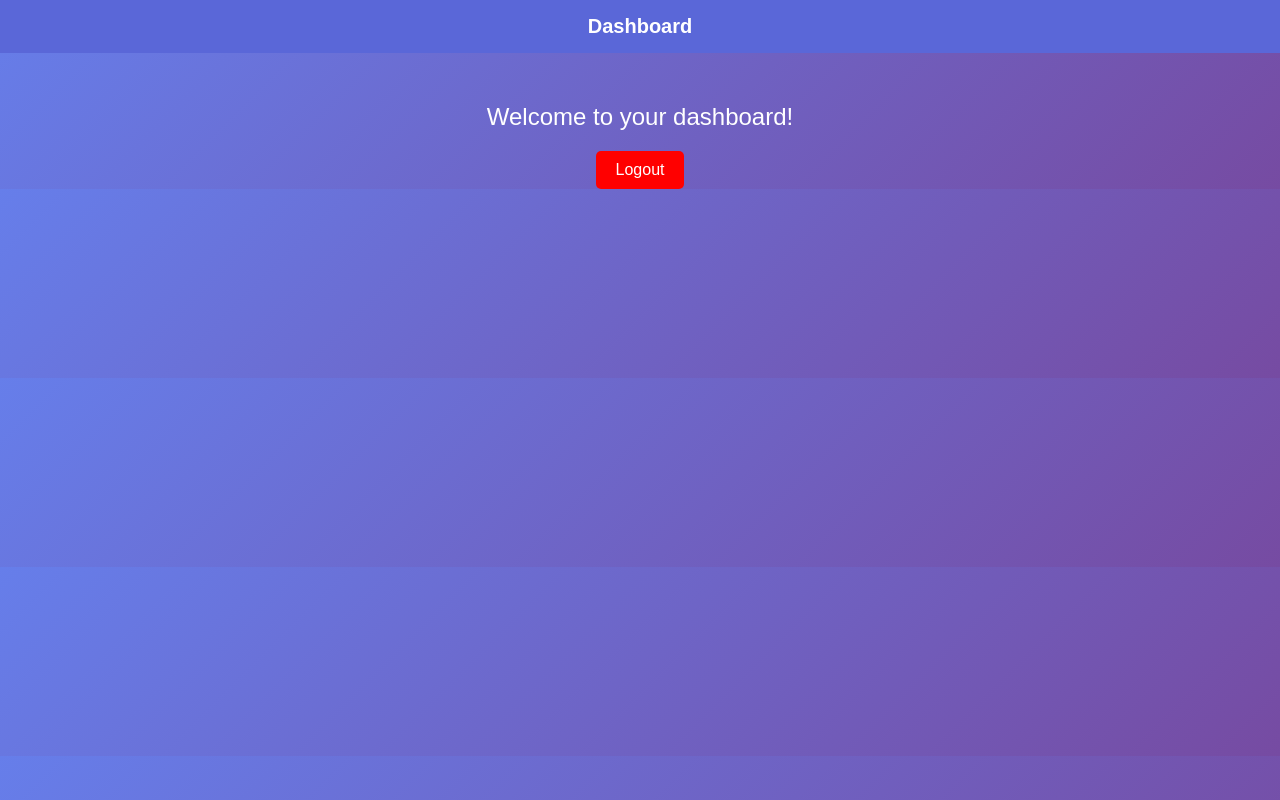
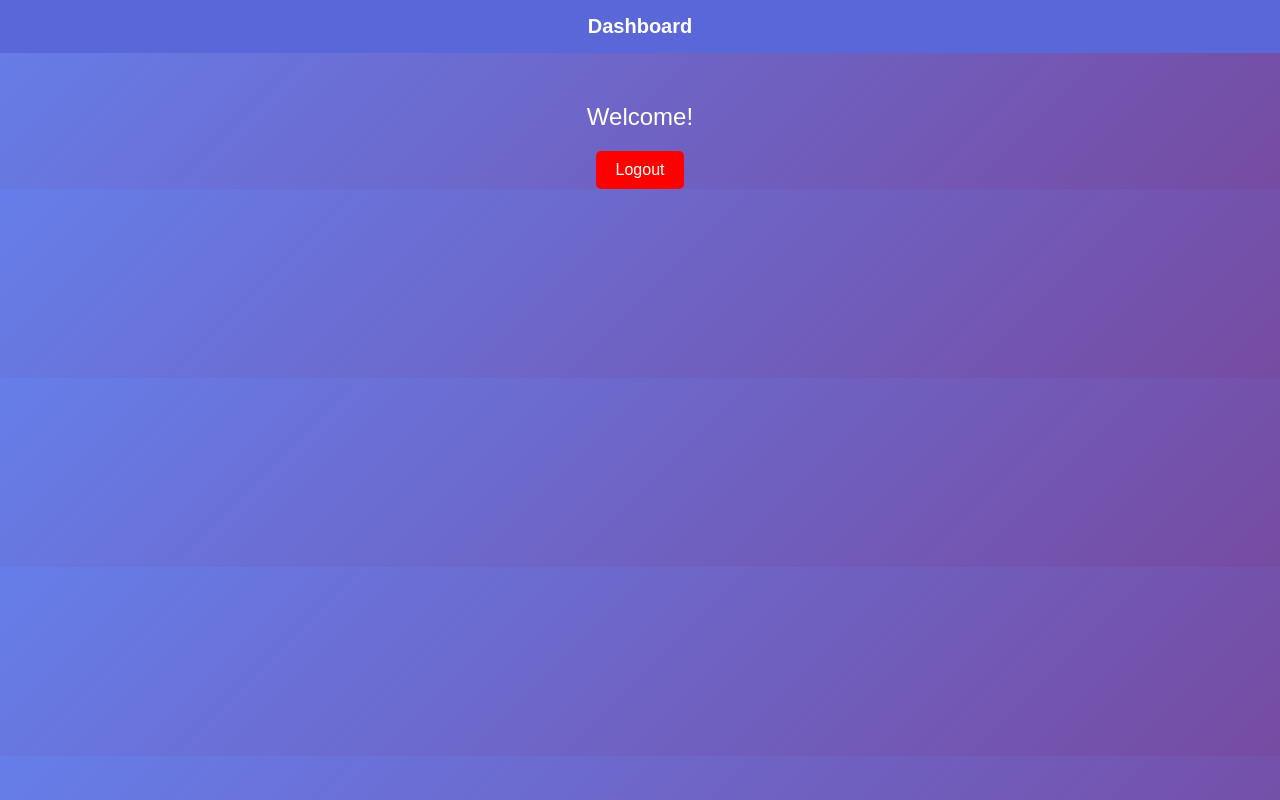
Before and after one commit to habivee/performancetask, a plain HTML site: page dashboard.html in a window 1280 px wide. Drawn offline with Linux system fonts and the light colour scheme.

Commit message:
Update dashboard.html

```diff
--- a/dashboard.html
+++ b/dashboard.html
@@ -45,7 +45,7 @@
 <body>
     <div class="navbar">Dashboard</div>
     <div class="container">
-        <div class="welcome">Welcome to your dashboard!</div>
+        <div class="welcome">Welcome!</div>
         <button class="logout-btn" onclick="logout()">Logout</button>
     </div>
 
```
